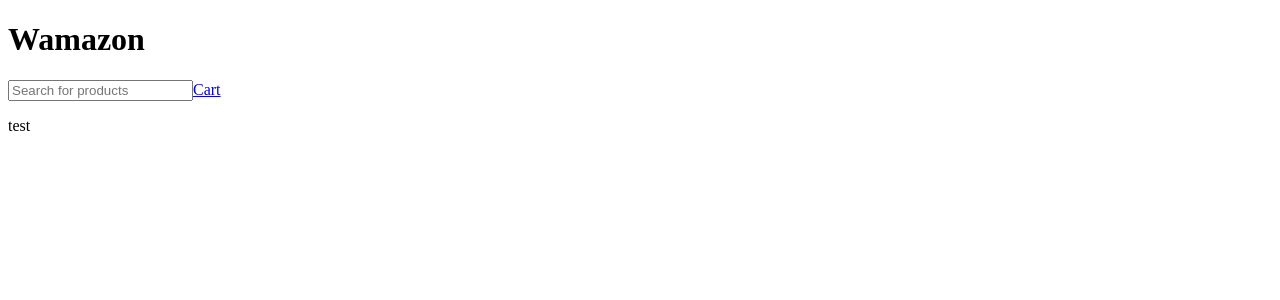
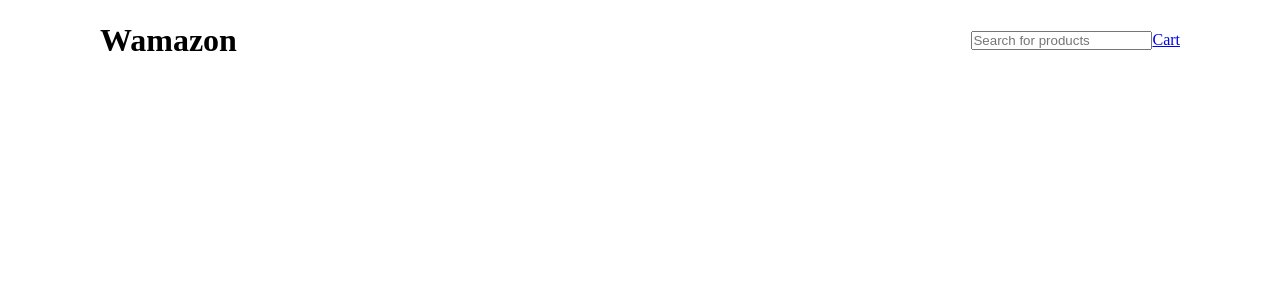
Before and after one commit to luismolinuevo/shoppingcart, a React (Vite) app in the folder react/: page / in a window 1280 px wide. Shown: the top 300 px of the page. Built offline with nearby package versions, Linux system fonts and the light colour scheme.

Commit message:
basic styles/layout for navbar created

```diff
--- a/react/src/App.css
+++ b/react/src/App.css
@@ -0,0 +1,9 @@
+* {
+    box-sizing: border-box;
+    margin:0;
+    padding: 0;
+}
+
+.container {
+    padding: 0px 100px;
+}
--- a/react/src/componets/Layout.jsx
+++ b/react/src/componets/Layout.jsx
@@ -1,12 +1,11 @@
 import React from 'react'
 import { Outlet } from 'react-router-dom'
-import Navbar from './Navbar'
+import Navbar from './Navbar/Navbar.jsx'
 
 export default function () {
   return (
     <div>
         <Navbar/>
-        <p>test</p>
         <Outlet/>
 
     </div>
--- a/react/src/componets/Navbar.jsx
+++ /dev/null
@@ -1,14 +0,0 @@
-import React from 'react'
-import { Link } from 'react-router-dom'
-
-export default function Navbar() {
-  return (
-    <div>
-        <h1 className='logo'>Wamazon</h1>
-        <div>
-            <input type='search' placeholder='Search for products'/>
-            <Link to="/shoppingcart">Cart</Link>
-        </div>
-    </div>
-  )
-}
--- /dev/null
+++ b/react/src/componets/Navbar/Navbar.css
@@ -0,0 +1,6 @@
+.header {
+    display: flex;
+    height: 80px;
+    align-items: center;
+    justify-content: space-between;
+}
--- /dev/null
+++ b/react/src/componets/Navbar/Navbar.jsx
@@ -0,0 +1,17 @@
+import React from 'react';
+import { Link } from 'react-router-dom';
+import "./Navbar.css";
+
+export default function Navbar() {
+  return (
+    <div className='container'>
+      <div className='header'>
+        <h1 className='logo'>Wamazon</h1>
+        <div>
+          <input type='search' placeholder='Search for products' className='searchBar' />
+          <Link to="/shoppingcart">Cart</Link>
+        </div>
+      </div>
+    </div>
+  )
+}
```
